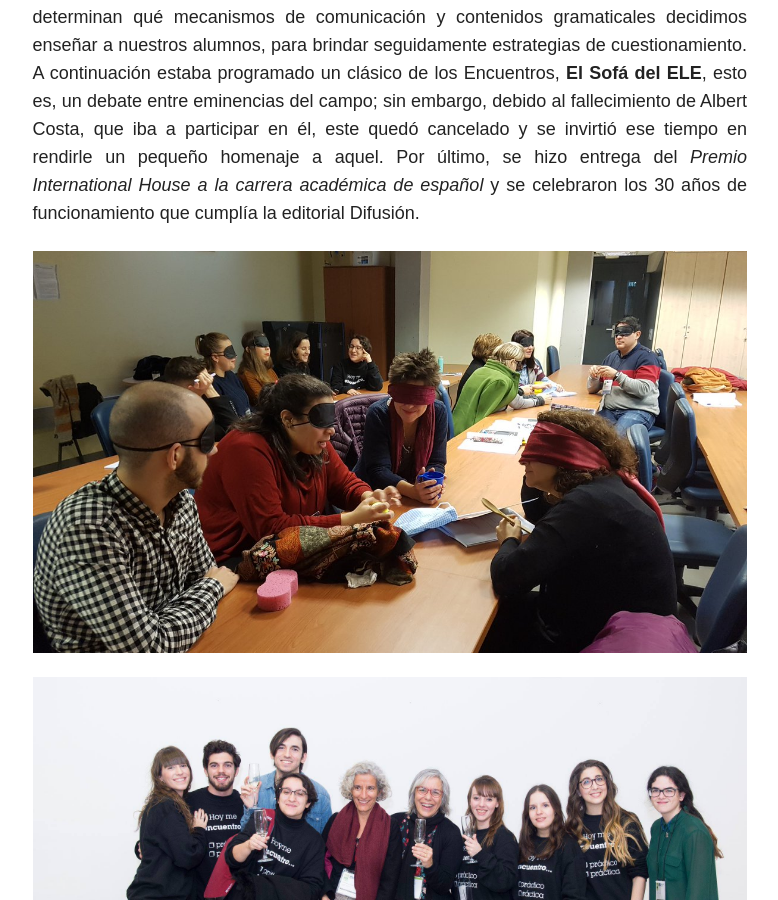
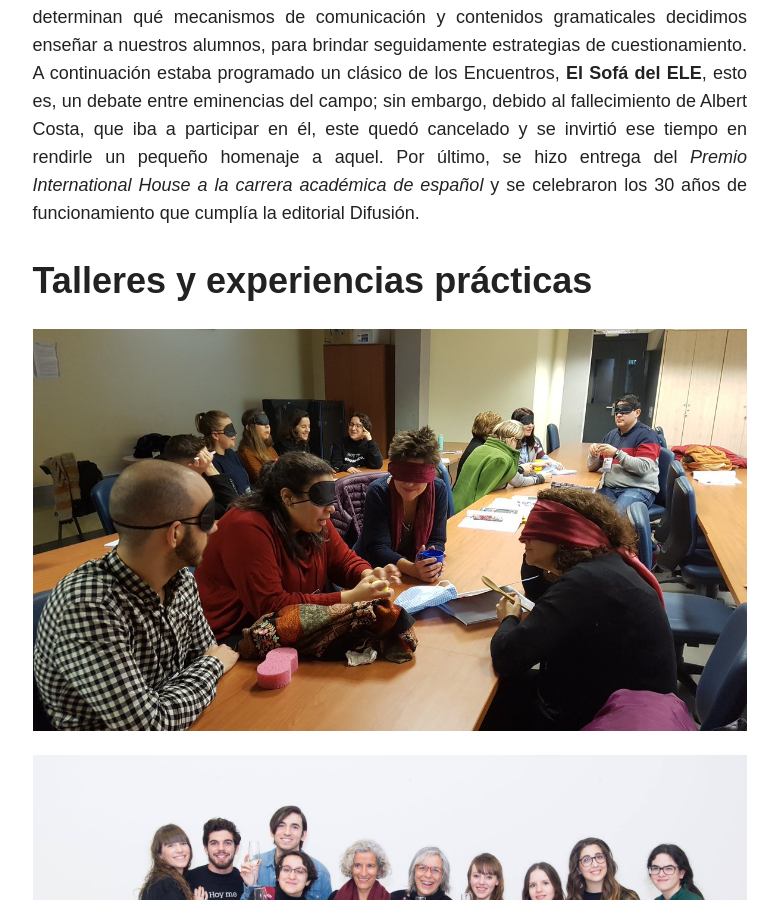
Before and after one commit to immalopez/immalopez.github.io, a Jekyll site: the page built from _posts/blog/2018-12-27-yo-una-joven-padawan.md, in a window 1280 px wide and 900 px high, scrolled down 2498 px. Shown: the whole window, without its empty margins (347-1125 px from the left). Built offline with Jekyll 4.4.1, drawn with Linux system fonts in a browser that asks for light colours; nearby versions of some CDN libraries; comment, search, counter and statistics services are not loaded.

Commit message:
Update 2018-12-27-yo-una-joven-padawan.md

```diff
--- a/_posts/blog/2018-12-27-yo-una-joven-padawan.md
+++ b/_posts/blog/2018-12-27-yo-una-joven-padawan.md
@@ -27,6 +27,8 @@ Tras una breve pausa -no sé si estudiada- para tomar café y saludar al resto d
 
 Hicimos otra pausa para la -debo decir NEFASTA- comida y, por fin, José Plácido Ruiz Campillo nos obsequió a todos con una conferencia increíble: **_Do the math: por qué es atractiva la gramática-ficción de Gramatrix y cómo salir_**, en la que el ponente, a través de una analogía con la <a href="https://es.wikipedia.org/wiki/Matrix" target="_blank">famosa trilogía</a>, hablaba de los **sesgos cognitivos** que determinan qué mecanismos de comunicación y contenidos gramaticales decidimos enseñar a nuestros alumnos, para brindar seguidamente estrategias de cuestionamiento. A continuación estaba programado un clásico de los Encuentros, **El Sofá del ELE**, esto es, un debate entre eminencias del campo; sin embargo, debido al fallecimiento de Albert Costa, que iba a participar en él, este quedó cancelado y se invirtió ese tiempo en rendirle un pequeño homenaje a aquel. Por último, se hizo entrega del _Premio International House a la carrera académica de español_ y se celebraron los 30 años de funcionamiento que cumplía la editorial Difusión.
 
+# Talleres y experiencias prácticas
+
 ![Taller invidentes](/images/DvAupodWsAANBsF.jpg)
 
 ![Segunda foto grupal](/images/49643224_2075655185791249_7095390048639516672_o.jpg)
```
